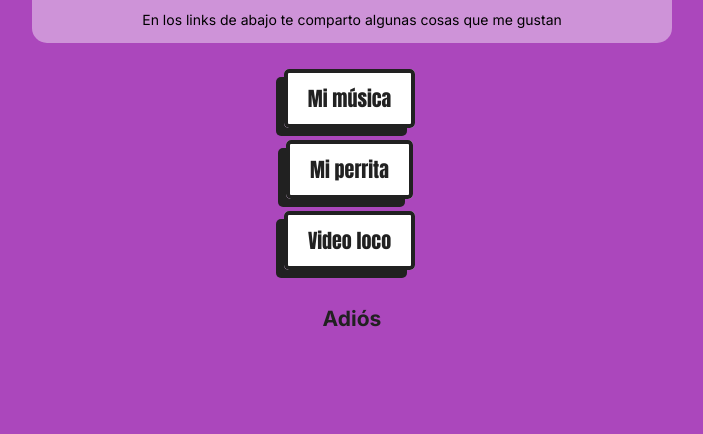
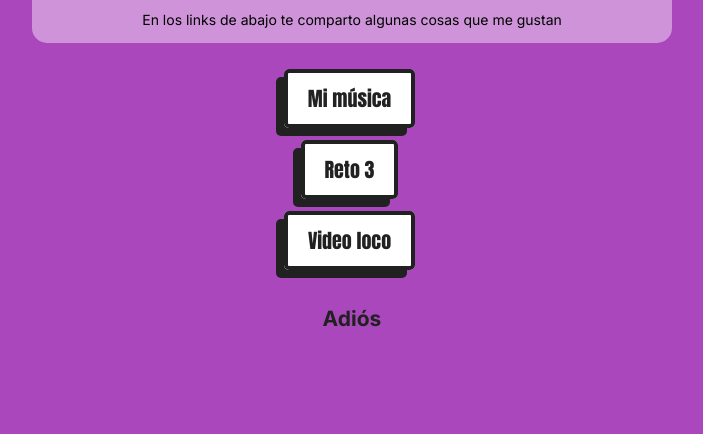
Before and after one commit to luanapedia/luanapedia.github.io, a plain HTML site: page index.html in a window 1280 px wide. Shown: the part 366-800 px from the top of the page, without its empty margins (288-991 px from the left). Drawn offline with Linux system fonts and the light colour scheme.

Commit message:
adición reto 3

```diff
--- a/index.html
+++ b/index.html
@@ -53,7 +53,7 @@
         <div>
             <ul>
                 <li><a href="https://open.spotify.com/user/lula0407" class="btn">Mi música</a></li>
-                <li><a href="pacha.html" class="btn">Mi perrita</a></li>
+                <li><a href="https://luanavateff.github.io/" class="btn">Reto 3</a></li>
                 <li><a href="https://www.youtube.com/watch?v=EmnSm_d2ll4" class="btn">Video loco</a></li>
             </ul>
         </div>
```
